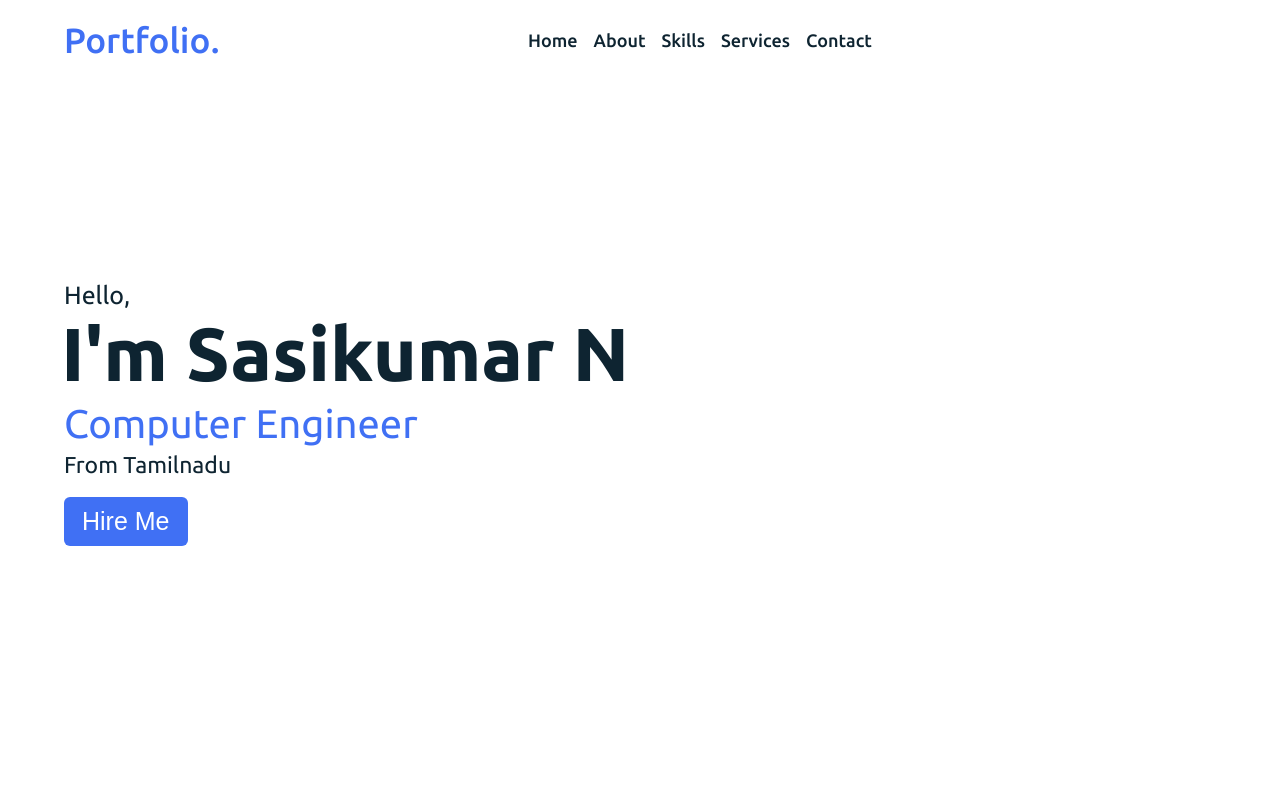
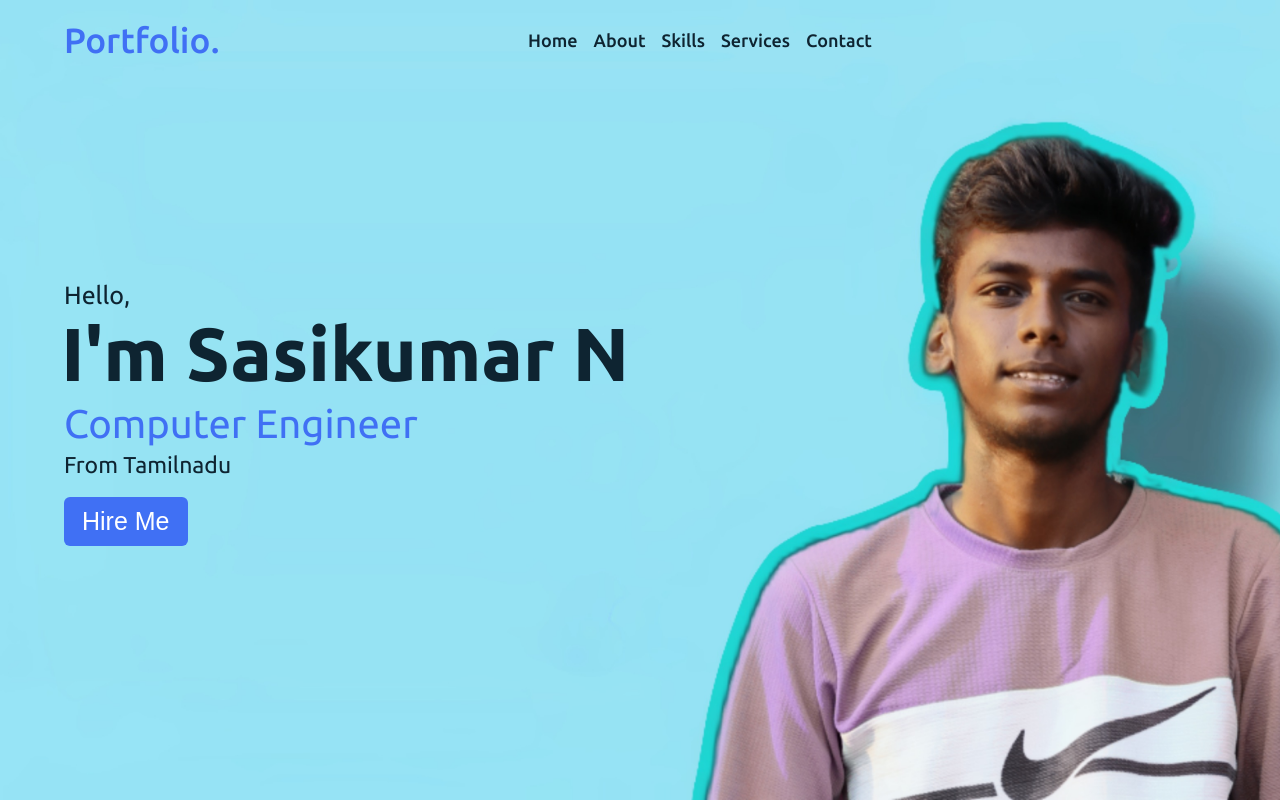
Before and after one commit to Sasikumar532/Portfolio, a plain HTML site: page index.html in a window 1280 px wide. Shown: the top 802 px of the page. Drawn offline with Linux system fonts and the light colour scheme.

Commit message:
Update style.css

```diff
--- a/style.css
+++ b/style.css
@@ -111,7 +111,7 @@ nav.sticky .menu-btn{
 .home{
   height: 100vh;
   width: 100%;
-  background: url("images/background.jpg") no-repeat;
+  background: url("image/background.jpg") no-repeat;
   background-size: cover;
   background-position: center;
   background-attachment: fixed;
```
